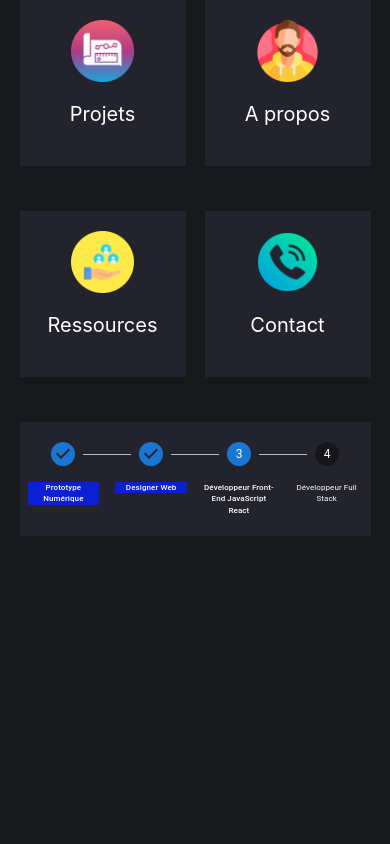
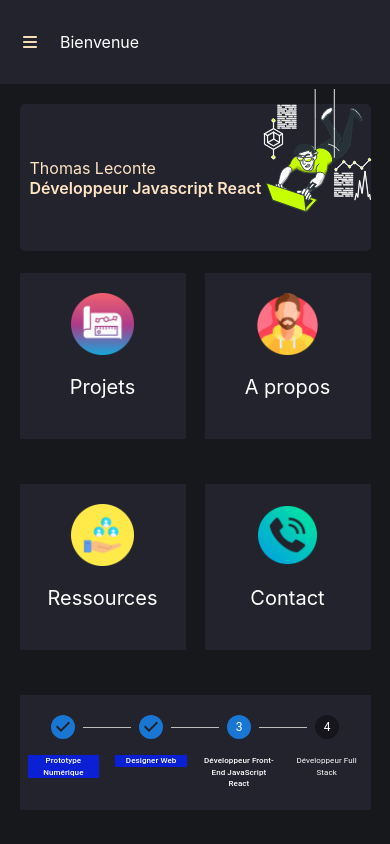
Before and after one commit to Halloween47/portfolio_2024, a React (Create React App) app: page / in a window 390 px wide. Built offline with nearby package versions, Linux system fonts and the light colour scheme.

Commit message:
MAJ Affichage PAge accueil mobile avec react router

```diff
--- a/src/components/menu/_menu.scss
+++ b/src/components/menu/_menu.scss
@@ -2,6 +2,7 @@
     .menu {
       // background-color: #248ba4;
       background-color: #22232C;
+      width: 100%;
       height: 10vh;
         display: flex;
         align-items: center;
--- a/src/components/mobile-hub/mobileHub.jsx
+++ b/src/components/mobile-hub/mobileHub.jsx
@@ -6,12 +6,14 @@ import Ressources from "../../assets/ressources.png";
 import ImgContact from "../../assets/contact.png";
 import Stepper from "../stepper/stepper";
 
-import { Link } from "react-router-dom";
+import Menu from "../menu/menu";
+import Banner from "../banner/banner";
 
 function MobileHub() {
   return (
     <div className="mobile-hub">
-      {/* <h1>Mobile HUB</h1> */}
+      <Menu />
+      <Banner />
       <div className="zoneHub">
         <MobileHubTuile img={Projets} text="Projets" />
         <MobileHubTuile img={Profil} text="A propos" />
--- a/src/style.css
+++ b/src/style.css
@@ -21,6 +21,7 @@ code {
 @media only screen and (max-width: 768px) {
   .menu {
     background-color: #22232C;
+    width: 100%;
     height: 10vh;
     display: flex;
     align-items: center;
```
Also changed, not shown: 1 other file (tests, documents, lock files or other folders).
